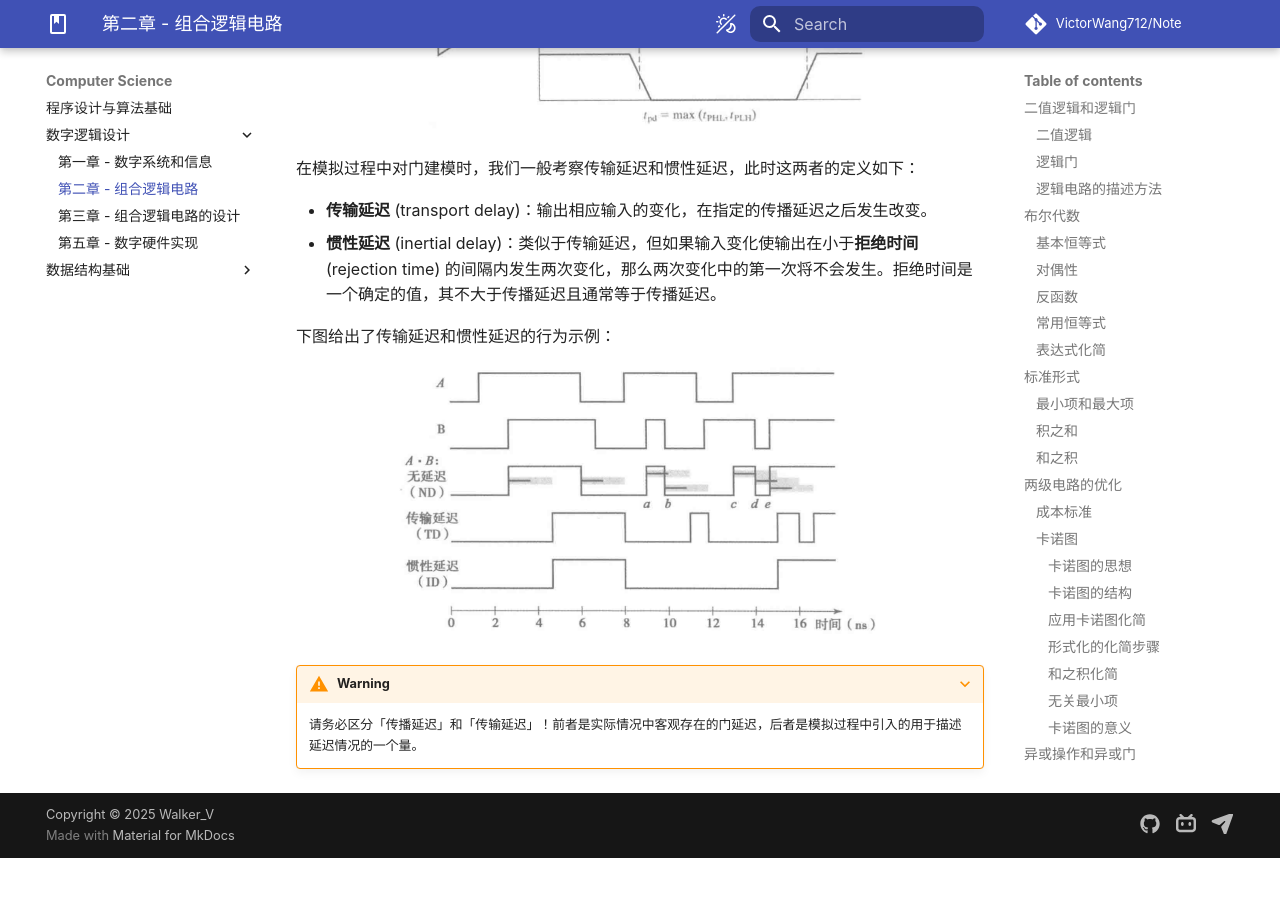
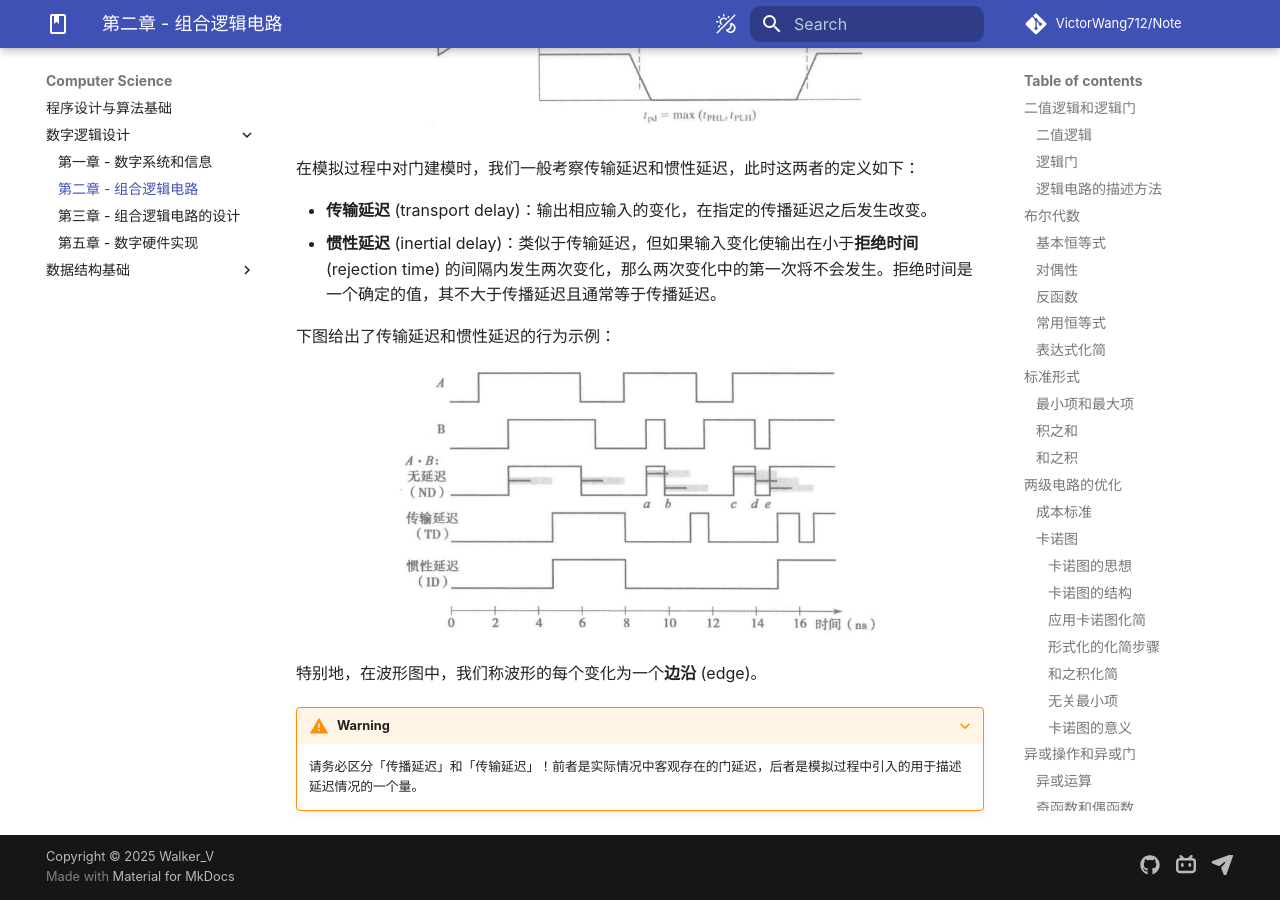
Before and after one commit to VictorWang712/Note, an MkDocs documentation site: the page built from docs/computer_science/digital_logic_design/chapter_2.md, in a window 1280 px wide and 900 px high, scrolled down 17509 px. Built offline with MkDocs 1.6.1 and Material for MkDocs 9.7.7, drawn with Linux system fonts in a browser that asks for light colours; some web fonts are replaced; comment, search, counter and statistics services are not loaded; before the commit the page ends 18367 px from its top, so only the background shows below that.

Commit message:
docs: Edit Digital Logic Design's Chapter 2

```diff
--- a/docs/computer_science/digital_logic_design/chapter_2.md
+++ b/docs/computer_science/digital_logic_design/chapter_2.md
@@ -509,6 +509,8 @@ $$(X + Y) (\overline{X} + Z) (Y + Z) = (X + Y) (\overline{X} + Z)$$
 <img src="https://raw.githubusercontent.com/VictorWang712/Note/refs/heads/main/docs/assets/images/computer_science/digital_logic_design/chapter_2_18.png" width="70%" style="margin: 0 auto;">
 </div>
 
+特别地，在波形图中，我们称波形的每个变化为一个**边沿** (edge)。
+
 ???+ warning
 
     请务必区分「传播延迟」和「传输延迟」！前者是实际情况中客观存在的门延迟，后者是模拟过程中引入的用于描述延迟情况的一个量。
```
